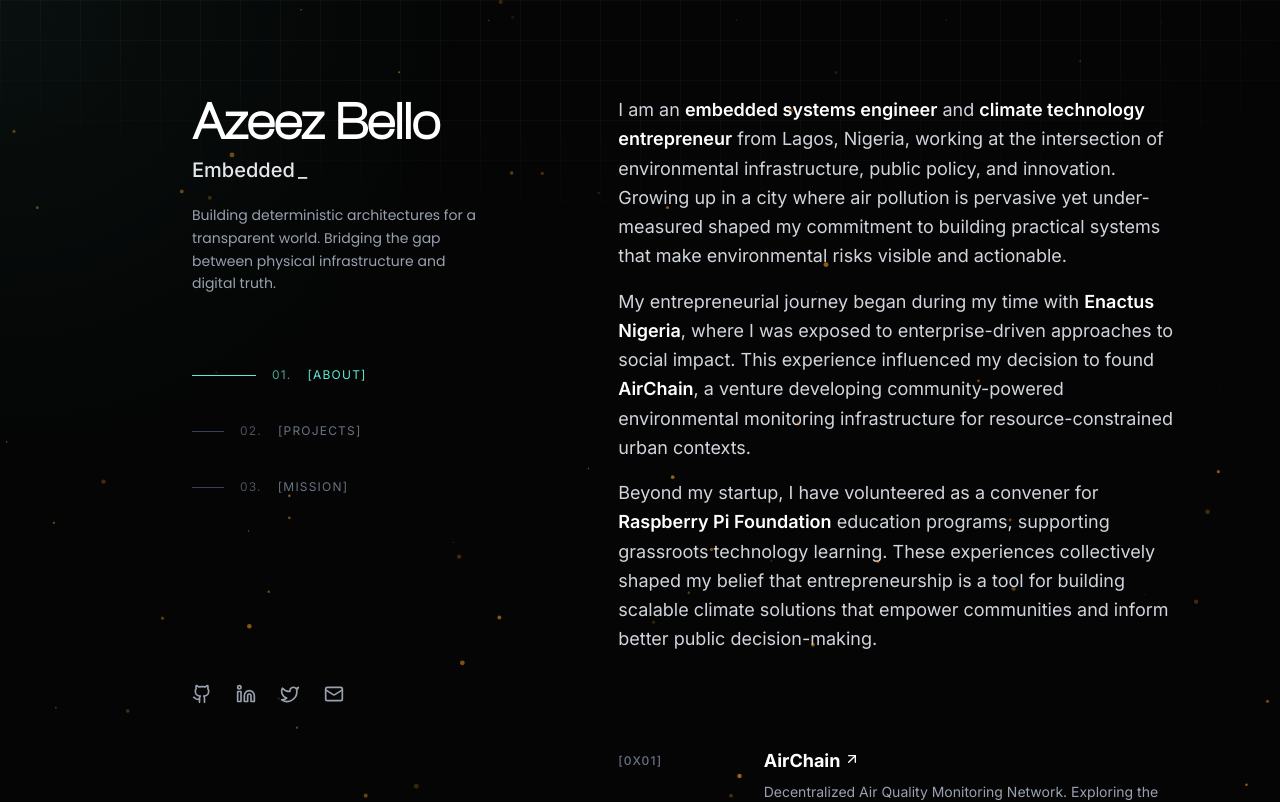
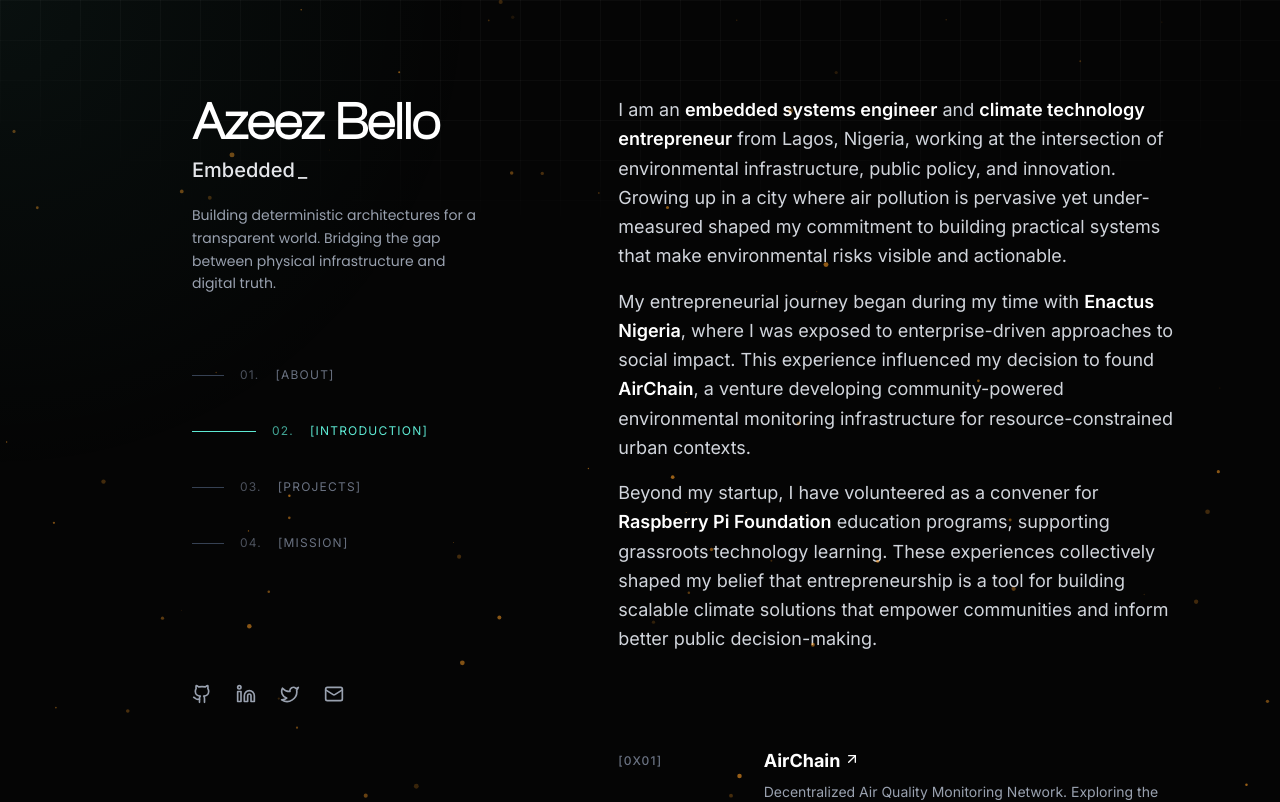
Before and after one commit to FoladDTechie/ZeezyPortfolio, a Next.js app in the folder portfolio/: page / in a window 1280 px wide. Shown: the top 802 px of the page. Built offline with nearby package versions, Linux system fonts and the light colour scheme.

Commit message:
navigation updates

```diff
--- a/portfolio/src/components/ContentSections.tsx
+++ b/portfolio/src/components/ContentSections.tsx
@@ -59,10 +59,10 @@
 
     return (
         <div className="flex flex-col gap-24 text-gray-400">
-            {/* About Section */}
-            <section id="about" className="scroll-mt-16 lg:scroll-mt-24">
+            {/* Introduction Section */}
+            <section id="introduction" className="scroll-mt-16 lg:scroll-mt-24">
                 <div className="sticky top-0 z-20 -mx-6 mb-4 w-screen bg-[#050505]/75 px-6 py-5 backdrop-blur md:-mx-12 md:px-12 lg:sr-only lg:relative lg:top-auto lg:mx-auto lg:w-full lg:px-0 lg:py-0 lg:opacity-0">
-                    <h2 className="text-sm font-bold uppercase tracking-widest text-white">About</h2>
+                    <h2 className="text-sm font-bold uppercase tracking-widest text-white">Introduction</h2>
                 </div>
                 <div className="space-y-4 leading-relaxed font-sans text-lg text-gray-300">
                     <p>
--- a/portfolio/src/components/Sidebar.tsx
+++ b/portfolio/src/components/Sidebar.tsx
@@ -9,8 +9,9 @@
 
 const navLinks = [
     { name: "about", href: "/about", number: "01." },
-    { name: "projects", href: "/#projects", number: "02." },
-    { name: "mission", href: "/#mission", number: "03." },
+    { name: "introduction", href: "/#introduction", number: "02." },
+    { name: "projects", href: "/#projects", number: "03." },
+    { name: "mission", href: "/#mission", number: "04." },
 ];
 
 export default function Sidebar() {
```
